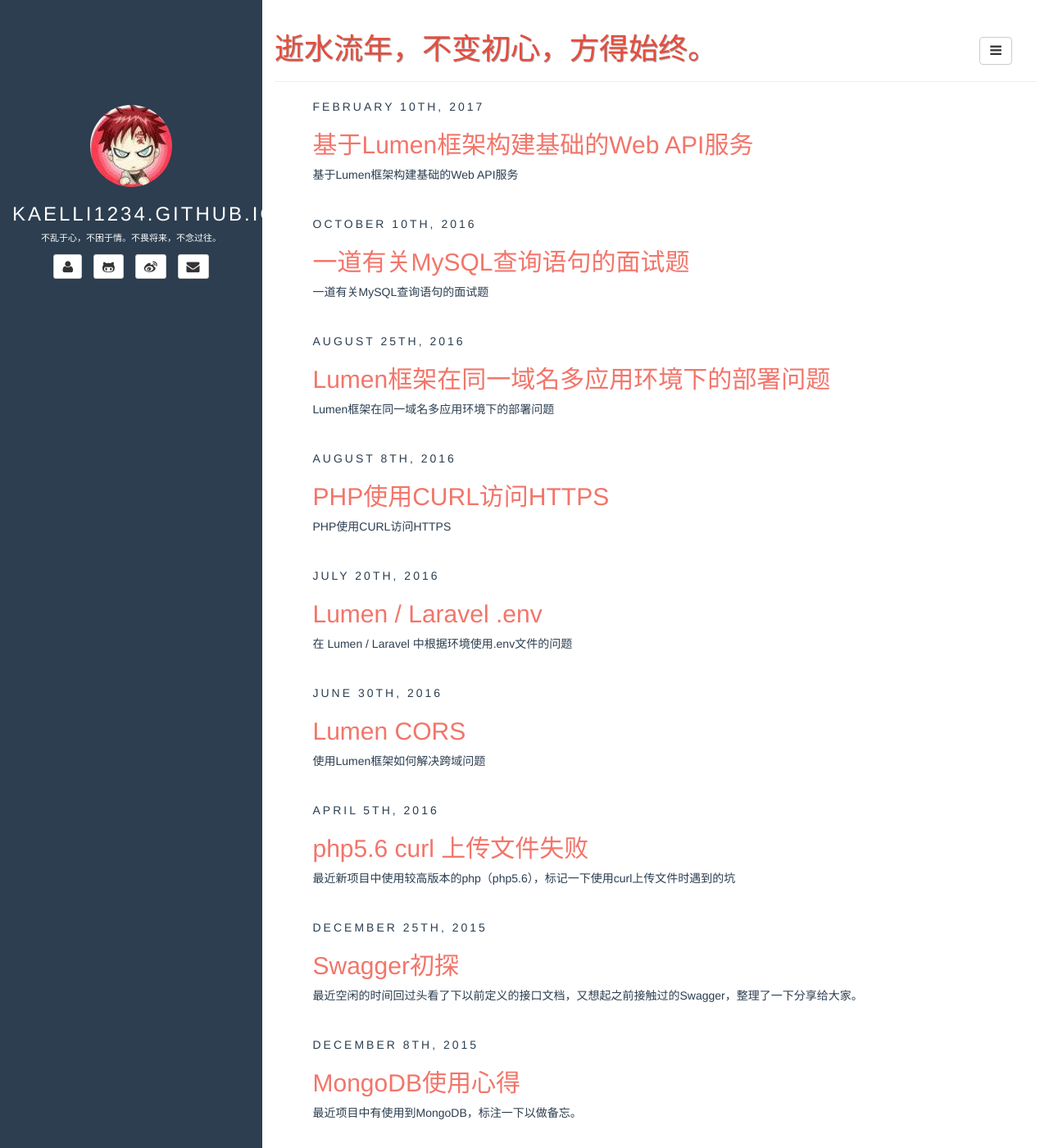
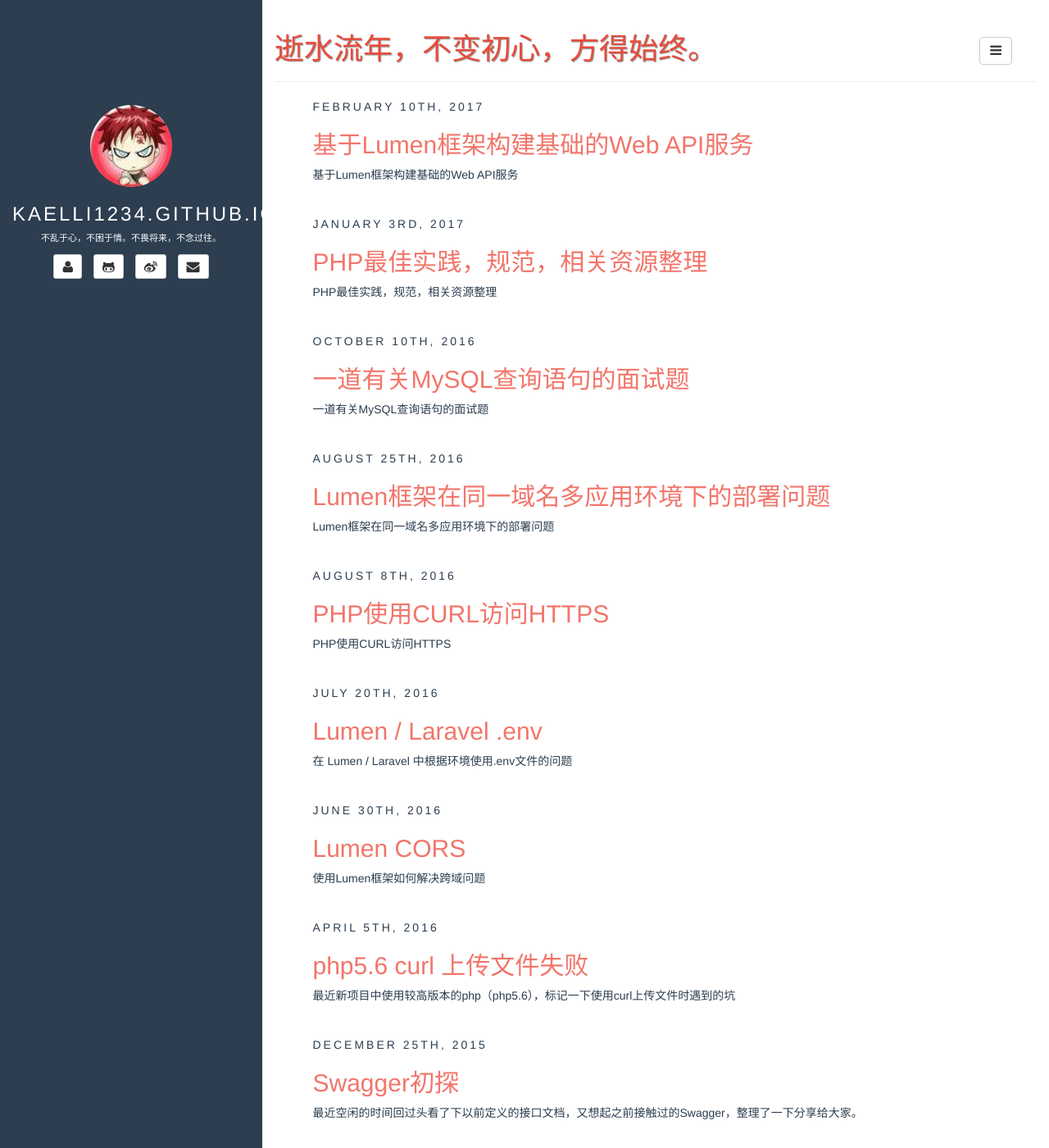
Before and after one commit to kaelli1234/kaelli1234.github.io, a Jekyll site: the page built from index.html, in a window 1280 px wide and 1400 px high. Shown: the whole window at 82% size. Built offline with Jekyll 4.4.1, drawn with Linux system fonts in a browser that asks for light colours; the list of posts is cut into pages by our own code; comment, search, counter and statistics services are not loaded; some of the changed text lies outside the part shown.

Commit message:
add new post

```diff
--- a/_config.yml
+++ b/_config.yml
@@ -8,7 +8,7 @@ markdown: kramdown
 kramdown:
   input:  GFM
   syntax_highlighter: true
-gems: ["jekyll-paginate", "jekyll-gist", "jekyll-sitemap"]
+gems: ["jekyll-paginate", "jekyll-sitemap"]
 google_analytics: kael
 
 defaults:
--- /dev/null
+++ b/_posts/2017-01-03-php-doc.md
@@ -0,0 +1,25 @@
+---
+layout: post
+title: PHP最佳实践，规范，相关资源整理
+description: PHP, php, PHP最佳实践, PHP规范, PHP资源
+categories: [Web]
+tags: [PHP]
+shortinfo: PHP最佳实践，规范，相关资源整理
+---
+
+标记整理下书签
+- PHP
+  - [PHP 手册](http://php.net/manual/zh/){:target="_blank"}
+  - [PHP The Right Way](http://laravel-china.github.io/php-the-right-way/){:target="_blank"}
+  - [PHP-FIG PSR中文版](https://github.com/PizzaLiu/PHP-FIG){:target="_blank"}
+- Laravel
+  - [Laravel China](https://laravel-china.org/){:target="_blank"}
+  - [Laravel 的中大型專案架構](http://oomusou.io/laravel/laravel-architecture/){:target="_blank"}
+  - [胖胖Model減重的五個方法](http://slides.com/howtomakeaturn/model#/){:target="_blank"}
+- Tools
+  - [Mastering Markdown](https://guides.github.com/features/mastering-markdown/){:target="_blank"}
+  - [Awesome Mac](https://jaywcjlove.github.io/awesome-mac/index.zh.html){:target="_blank"}
+  - [APIDOC](http://apidocjs.com/){:target="_blank"}
+  - [简明 VIM 练级攻略](http://coolshell.cn/articles/5426.html){:target="_blank"}
+
+_持续更新_
```
